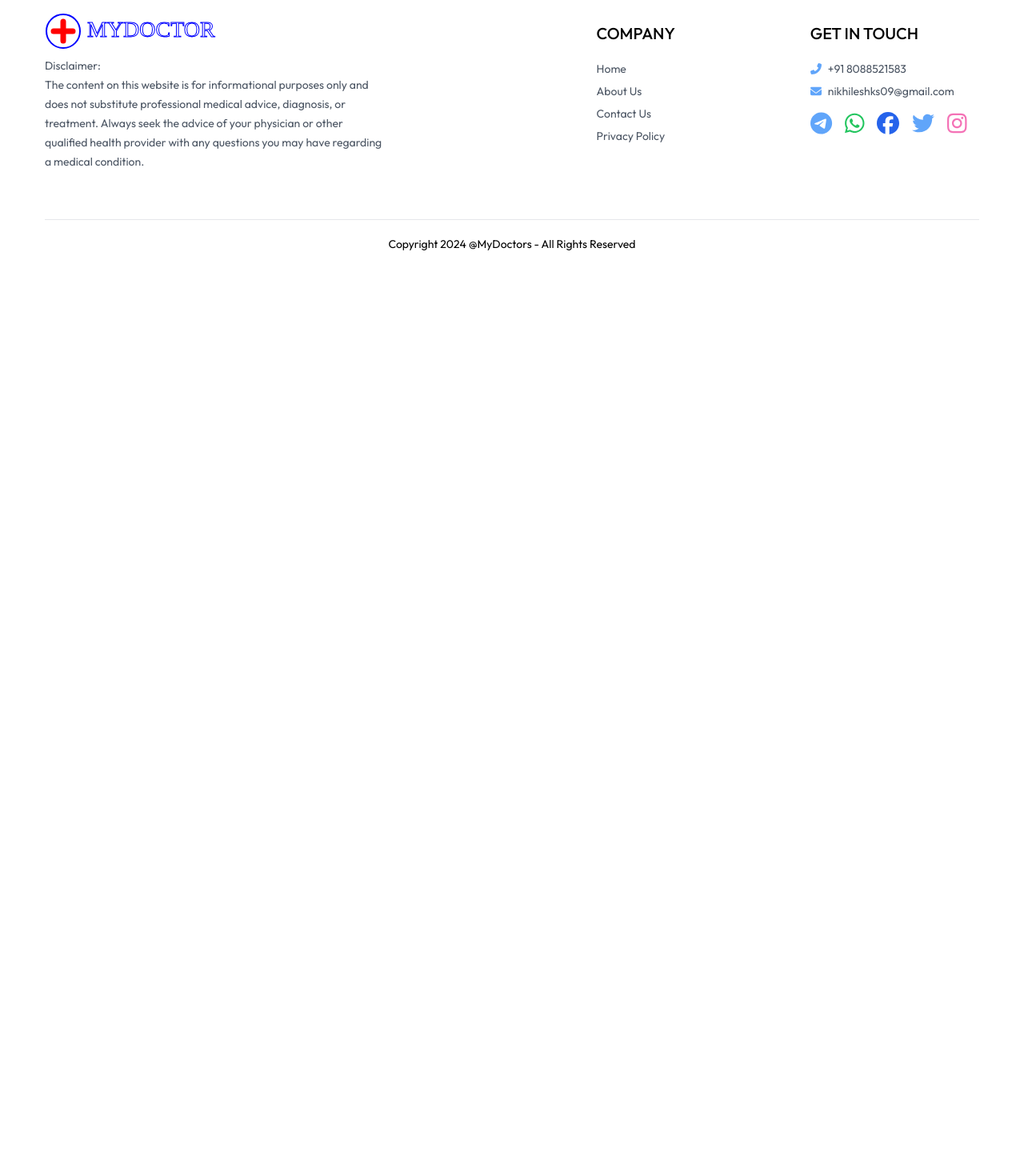
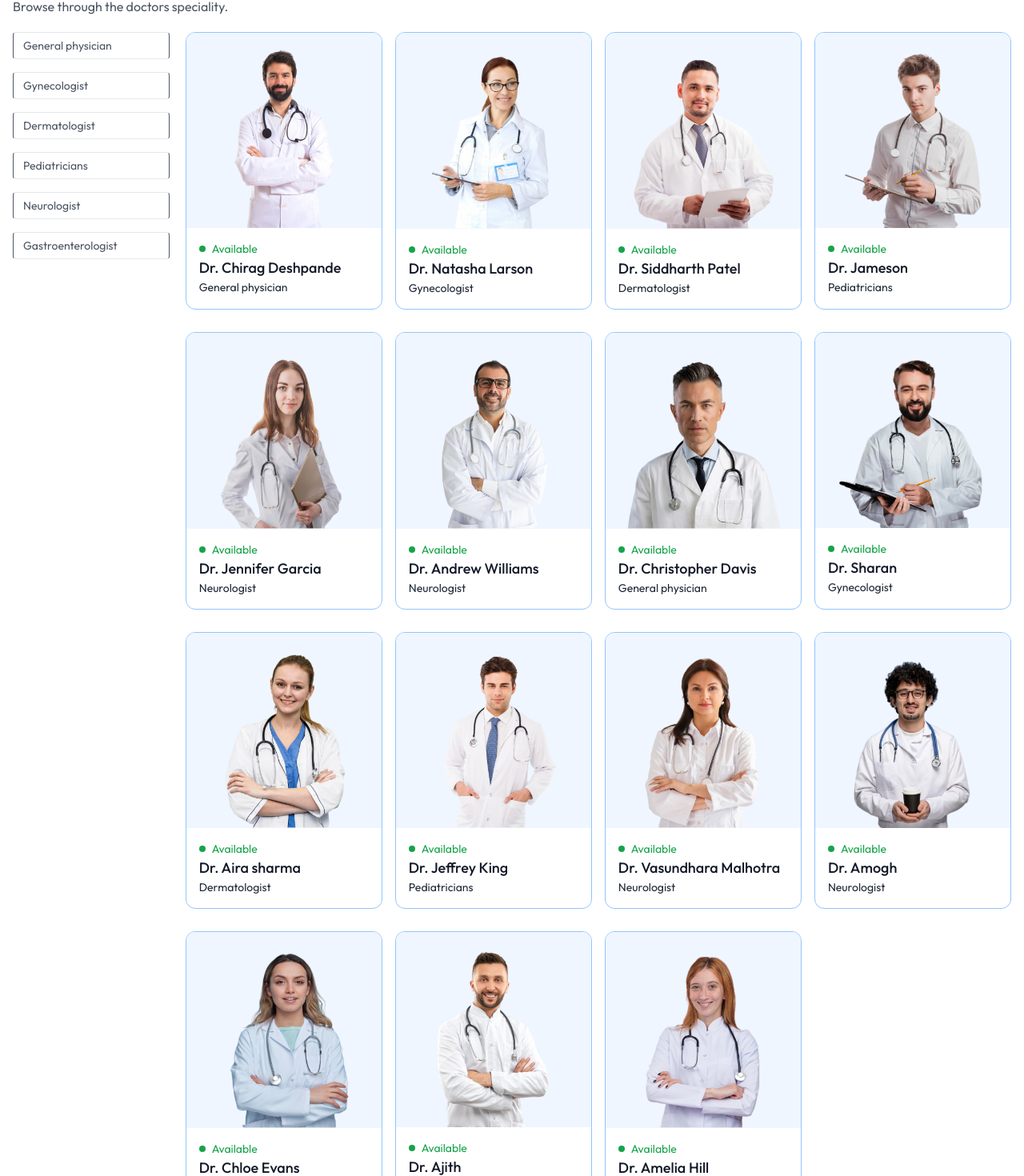
Before and after one commit to NikhileshKS/MyDoctor, a React (Vite) app in the folder frontend/: page /doctors in a window 1280 px wide. Shown: the part 94-1564 px from the top of the page at 80% size. Before the commit the page ends 800 px from the top, so only its background shows below. Built offline with nearby package versions, Linux system fonts and the light colour scheme; a web font is replaced by a local one.

Commit message:
few code add

```diff
--- a/frontend/src/assets/assets.js
+++ b/frontend/src/assets/assets.js
@@ -228,7 +228,7 @@ export const doctors = [
     },
     {
         _id: 'doc11',
-        name: 'Dr. Zoe Kelly',
+        name: 'Dr. Vasundhara Malhotra',
         image: doc11,
         speciality: 'Neurologist',
         degree: 'MBBS',
@@ -242,7 +242,7 @@ export const doctors = [
     },
     {
         _id: 'doc12',
-        name: 'Dr. Patrick Harris',
+        name: 'Dr. Amogh',
         image: doc12,
         speciality: 'Neurologist',
         degree: 'MBBS',
@@ -270,7 +270,7 @@ export const doctors = [
     },
     {
         _id: 'doc14',
-        name: 'Dr. Ryan Martinez',
+        name: 'Dr. Ajith',
         image: doc14,
         speciality: 'Gynecologist',
         degree: 'MBBS',
--- a/frontend/src/components/Footer.jsx
+++ b/frontend/src/components/Footer.jsx
@@ -1,3 +1,4 @@
+/* eslint-disable no-undef */
 import React from 'react'
 import { FontAwesomeIcon } from '@fortawesome/react-fontawesome'
 import { faPhoneAlt, faEnvelope } from '@fortawesome/free-solid-svg-icons'
@@ -10,7 +11,7 @@ const Footer = () => {
       <div className='flex flex-col sm:grid grid-cols-[3fr_1fr_1fr] gap-14 my-10 mt-10 text-sm'>
         {/* .......Left Side......... */}
         <div className='mb-5 w-45'>
-          <img src={assets.logo} alt="Logo" />
+          <img onClick={()=>navigate('/')} src={assets.logo} alt="Logo" />
           <p className='w-full md:w-2/3 mt-2 text-gray-600 leading-6'>
             Disclaimer:<br />
             The content on this website is for informational purposes only and does not substitute professional medical advice,
--- a/frontend/src/pages/Doctors.jsx
+++ b/frontend/src/pages/Doctors.jsx
@@ -1,16 +1,65 @@
-import React from 'react'
-import { useParams } from 'react-router-dom'
+/* eslint-disable react-hooks/exhaustive-deps */
+/* eslint-disable no-undef */
+/* eslint-disable no-unused-vars */
+import React, { useContext, useEffect, useState } from 'react'
+import { useNavigate, useParams } from 'react-router-dom'
+import { AppContext } from '../context/AppContext' // Ensure AppContext is correctly imported
+import { doctors } from '../assets/assets'
 
 const Doctor = () => {
+  const { speciality } = useParams() // Extracting the speciality from the URL params
+  const { doctors } = useContext(AppContext) // Getting doctors from context
+  const navigate = useNavigate()
+  const [filterDoc,setFilterDoc] = useState([])
 
-  const { speciality }= useParams()
+  const applyfliter = () =>{
+    if(speciality) {
+    setFilterDoc(doctors.filter(doc =>doc.speciality=== speciality))
+  } else {
+    setFilterDoc(doctors)
+  }
+}
 
-  console.log(speciality)
+useEffect(()=>{
+  applyfliter()
+},[doctors,speciality])
+
   return (
     <div>
-
+      <p className='text-gray-600'>Browse through the doctors speciality.</p>
+      <div className='flex flex-col sm:flex-row items-start gap-5 mt-5'>
+        <div className='flex flex-col gap-4 text-sm text-gray-600'>
+          <p className={'w-[94vw] sm:w-auto pl-3 py-1.5 pr-16 border border-x-gray-600 rounded transition-all cursor-pointer  hover:bg-blue-200'}>General physician</p>
+          <p className={'w-[94vw] sm:w-auto pl-3 py-1.5 pr-16 border border-x-gray-600 rounded transition-all cursor-pointer  hover:bg-blue-200'}>Gynecologist</p>
+          <p className={'w-[94vw] sm:w-auto pl-3 py-1.5 pr-16 border border-x-gray-600 rounded transition-all cursor-pointer  hover:bg-blue-200'}>Dermatologist</p>
+          <p className={'w-[94vw] sm:w-auto pl-3 py-1.5 pr-16 border border-x-gray-600 rounded transition-all cursor-pointer  hover:bg-blue-200'}>Pediatricians</p>
+          <p className={'w-[94vw] sm:w-auto pl-3 py-1.5 pr-16 border border-x-gray-600 rounded transition-all cursor-pointer  hover:bg-blue-200'}>Neurologist</p>
+          <p className={'w-[94vw] sm:w-auto pl-3 py-1.5 pr-16 border border-x-gray-600 rounded transition-all cursor-pointer  hover:bg-blue-200'}>Gastroenterologist</p>
+        </div>
+        <div className='w-full grid grid-cols-auto gap-4 gap-y-7'>
+          {
+            filterDoc.map((item, index) => (
+              <div
+              onClick={() => navigate(`/appointment/${item._id}`)}
+              className="border border-blue-300 rounded-xl overflow-hidden cursor-pointer hover:translate-y-[-10px] transition-all duration-500"
+              key={item.id || index}
+              >
+              <img className='bg-blue-50' src={item.image} alt={`Doctor ${item.name}`} />
+              <div className='p-4'>
+                  <div className='flex items-center'>
+                      <span className='w-2 h-2 bg-green-600 rounded-full mr-2'></span>
+                      <p className='text-green-600 text-sm'>Available</p>
+                  </div>
+                  <p className='text-gray-900 text-lg font-medium'>{item.name}</p>
+                  <p className='text-gray-800 text-sm'>{item.speciality}</p>
+              </div>
+          </div>
+          ))}
+        </div>
+      </div>
     </div>
   )
 }
 
 export default Doctor
+1
```
